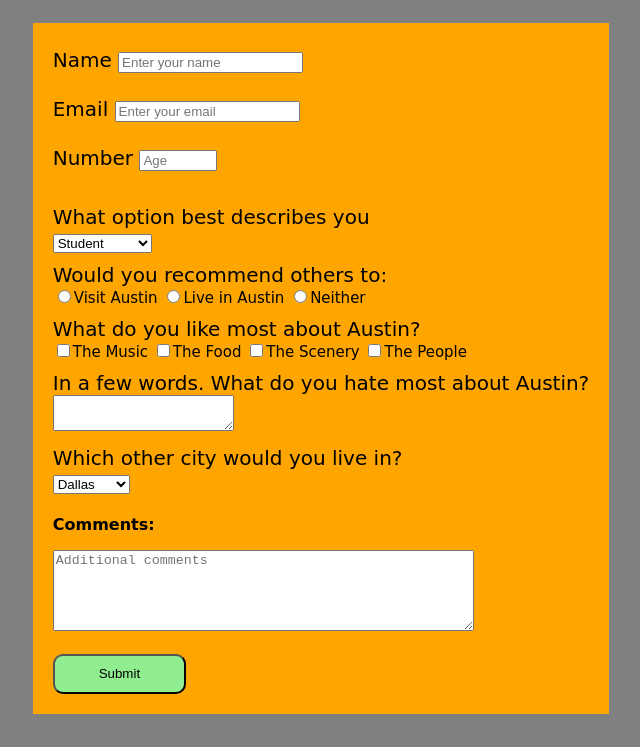
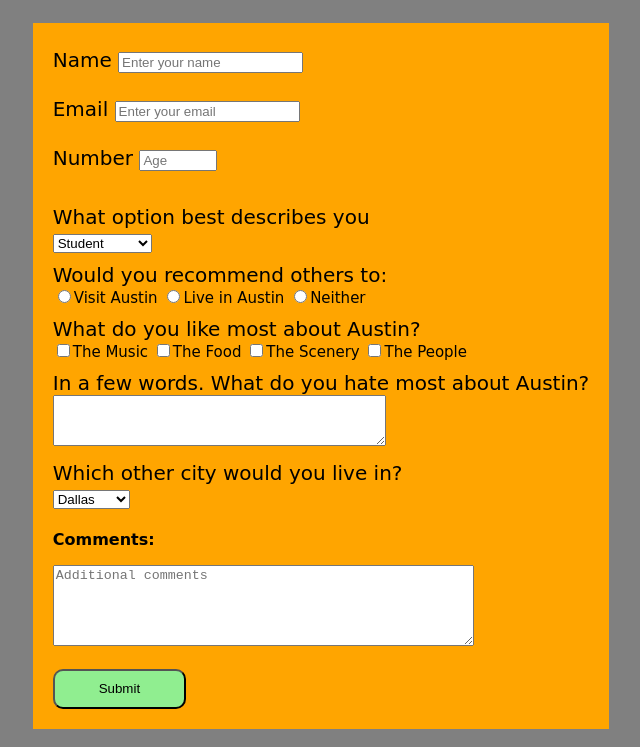
Before and after one commit to martingot2002/Austin-survey-form, a plain HTML site: page index.html in a window 1280 px wide. Shown: the part 101-848 px from the top of the page, without its empty margins (319-959 px from the left). Drawn offline with Linux system fonts and the light colour scheme; a web font is replaced by a local one.

Commit message:
modified text area size in css renamed file to Austin-survey-form

```diff
--- a/Austin.css
+++ b/Austin.css
@@ -26,6 +26,8 @@ section{
 
 #number{width:13%;}
 
+
+
 input[type="submit"]
 {
 width:10em;
--- a/index.html
+++ b/index.html
@@ -65,7 +65,7 @@
 			</div>
 			<div>
 				In a few words. What do you hate most about Austin?<br>
-				<textarea></textarea>
+				<textarea rows="3"cols="39"></textarea>
 			</div>
 
 			<div>Which other city would you live in?<br>
```
